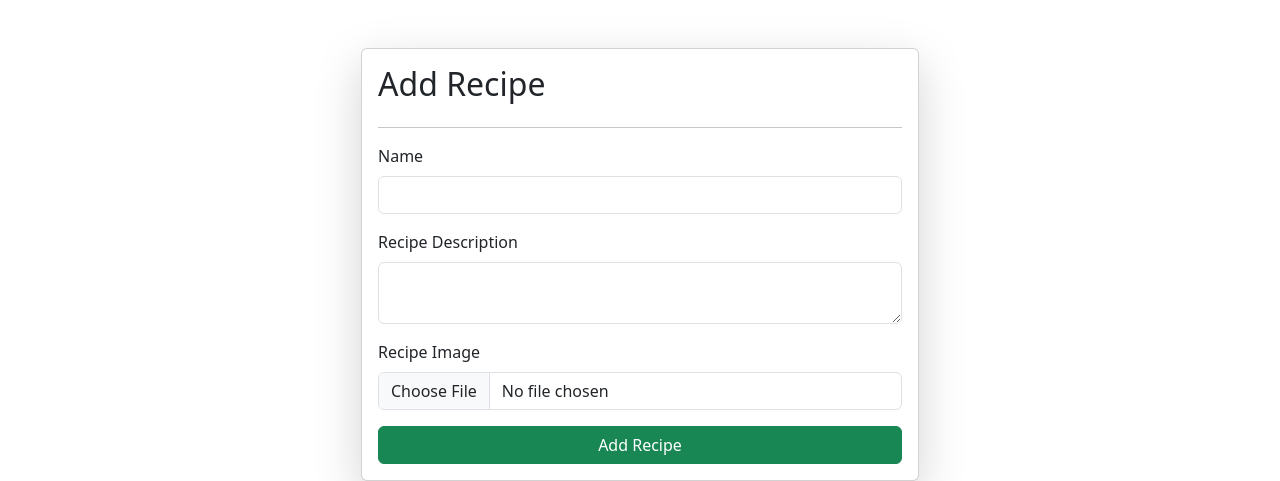
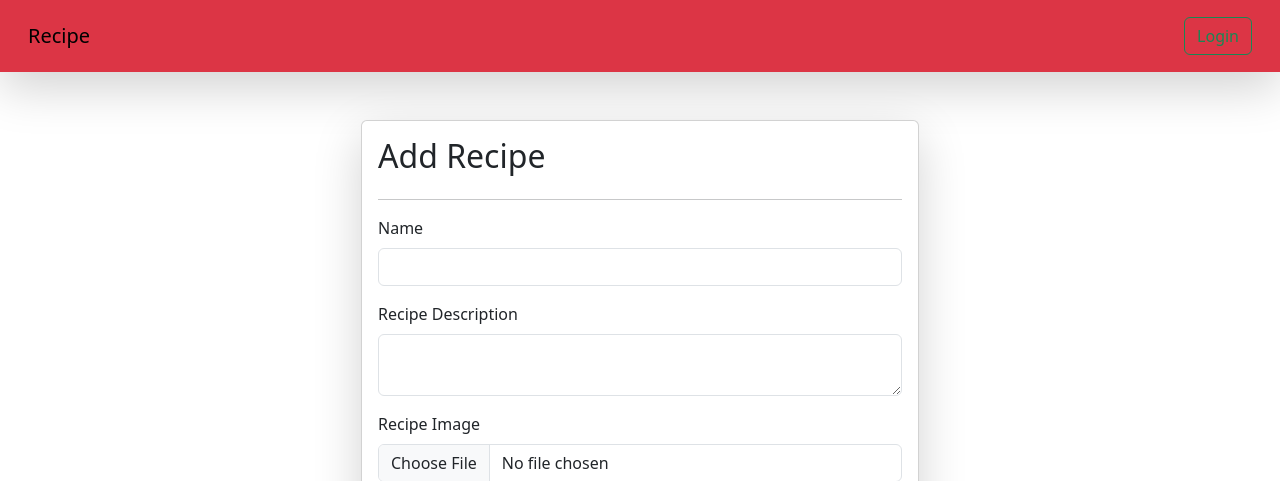
Before and after one commit to Sarveshsingh2007/Django, a Django app: template core/core/vege/templates/recipes.html in a window 1280 px wide. Shown: the top 481 px of the page. Run offline with Django 5.2, Linux system fonts and the light colour scheme; the template is opened without the code that fills it, so the values that code supplies are empty; parts of the project's set-up code (start-up, migrations or seed data) failed here and were passed over.

Commit message:
added navbar for login and logout

```diff
--- a/core/core/home/templates/base.html
+++ b/core/core/home/templates/base.html
@@ -17,6 +17,19 @@
 </head>
     <body>
 
+        <nav class="navbar dark p-3 bg-danger shadow-lg">
+  <div class="container-fluid">
+    <a class="navbar-brand">Recipe</a>
+    <form class="d-flex" role="search">
+        {% if request.user.is_authenticated %}
+            <a href="/logout/" class="btn btn-outline-success" type="submit">Logout</a>
+        {% else %}
+            <a href="/login/" class="btn btn-outline-success" type="submit">Login</a>
+        {% endif %}
+    </form>
+  </div>
+</nav>
+
         {% block start %}
 
         {% endblock %}
```
